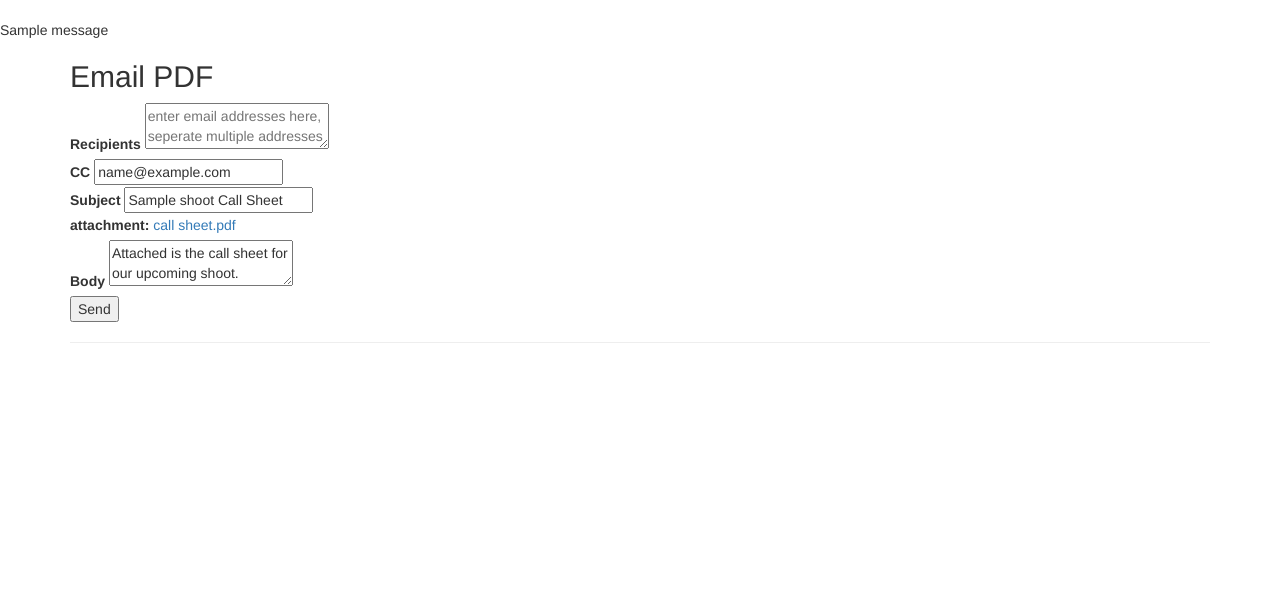
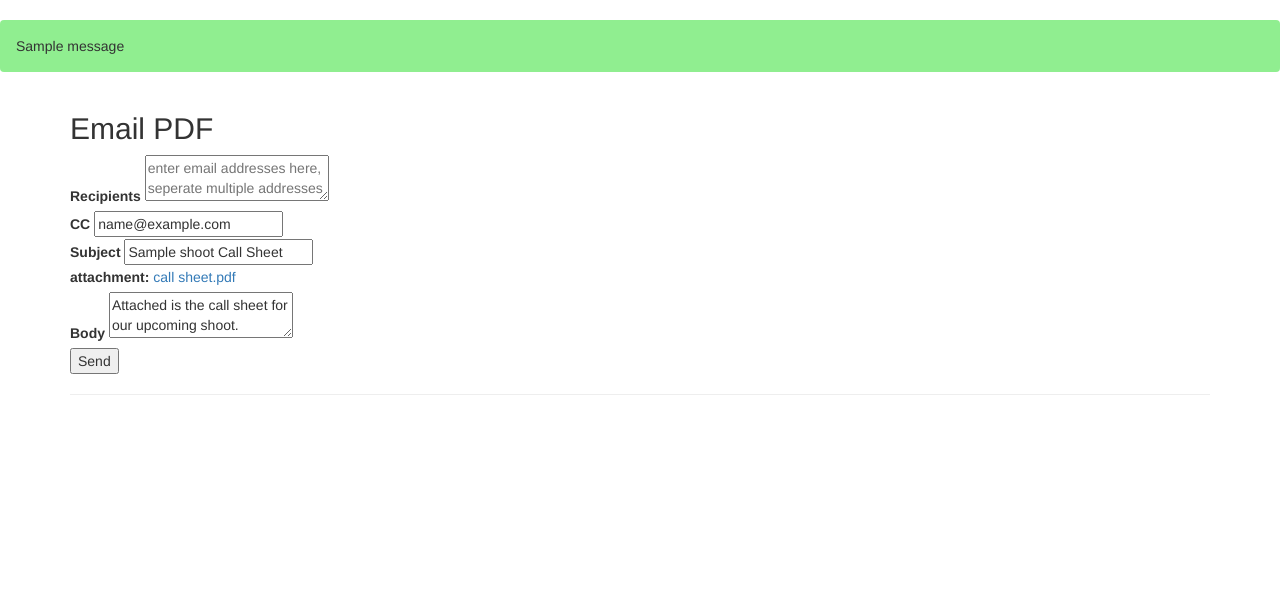
Before and after one commit to dbish/MyCallTime, a Flask app: page /emailpdf/1 in a window 1280 px wide. Shown: the top 614 px of the page. Run offline with Flask 2, Linux system fonts and the light colour scheme; the visitor is signed in with stand-in values (Sample User, id 1); tables that the repository leaves empty hold one stand-in row (values such as "Sample post"); one stand-in notice (Sample message) is shown; parts of the project's set-up code (start-up, migrations or seed data) failed here and were passed over; some libraries are stand-ins or nearby versions.

Commit message:
when sending email and saving a form, loading icon shows. Also made alerts consistent across dashboard, sheet view, and email. Alerts are dismissed on click.

```diff
--- a/MyCallTime/MyCallTime/static/content/site.css
+++ b/MyCallTime/MyCallTime/static/content/site.css
@@ -107,6 +107,10 @@ ul
 
 .success{
     background-color:lightgreen;
+}
+
+.error{
+    background-color:palevioletred;
 }
 
 
@@ -251,3 +255,15 @@ p.form-title
 .hideButton{
     display:none;
 }
+
+#dvLoading{
+   background:#000 url(/static/images/contents/loader.gif) no-repeat center center;
+   height: 100px;
+   width: 100px;
+   position: fixed;
+   z-index: 1000;
+   left: 50%;
+   top: 50%;
+   margin: -25px 0 0 -25px;
+   display:none;
+}
--- a/MyCallTime/MyCallTime/static/scripts/dashboard.js
+++ b/MyCallTime/MyCallTime/static/scripts/dashboard.js
@@ -24,7 +24,9 @@ $(document).ready(function () {
 
     });
 
-
+    $('.alert').click(function () {
+        $(this).hide();
+    });
 
     $('#editShoot').click(function()
     {
--- a/MyCallTime/MyCallTime/static/scripts/newItem.js
+++ b/MyCallTime/MyCallTime/static/scripts/newItem.js
@@ -1,6 +1,16 @@
+
+
 $(document).ready(function () {
 
     $('#title').text($('#name').val());
+
+    $('.alert').click(function () {
+        $(this).hide();
+    });
+
+    $('.saveButton').click(function () {
+        $('#dvLoading').show();
+    });
 
     $('#saveAndPreviewButton').click(function () {
         $('#viewPDF').val("true");
@@ -139,7 +149,6 @@ $(document).ready(function () {
    );
 
     $('#talentList').on("click", '.deleteTalent', function () {
-        alert("delete");
         $(this).parent().parent().find(".archived").find("input").val(1);
         $(this).parent().parent().addClass('deleted');
         $('#talent').prepend('<div class="unsaved"><p>- unsaved deletion -</p></div>');
--- a/MyCallTime/MyCallTime/templates/layout.html
+++ b/MyCallTime/MyCallTime/templates/layout.html
@@ -37,11 +37,11 @@
 
     </div>
 
-    {% with messages = get_flashed_messages() %}
+    {% with messages = get_flashed_messages(with_categories=true) %}
     {% if messages %}
     <ul class=flashes>
-        {% for message in messages %}
-        <li>{{ message }}</li>
+        {% for category, message in messages%}
+        <li class="{{category}} alert">{{ message }}</li>
         {% endfor %}
     </ul>
     {% endif %}
--- a/MyCallTime/MyCallTime/templates/layout2.html
+++ b/MyCallTime/MyCallTime/templates/layout2.html
@@ -38,7 +38,7 @@
                 </ul>
 
                 <ul class="nav navbar-nav navbar-right">
-                    <li><a id="saveAll" href="javascript:document.getElementById('edit-form').submit();">save all</a></li>
+                    <li><a class="saveButton" id="saveAll" href="javascript:document.getElementById('edit-form').submit();">save all</a></li>
                 </ul>
             </div><!-- /.navbar-collapse -->
         </div><!-- /.container-fluid -->
--- a/MyCallTime/MyCallTime/templates/sendemail.html
+++ b/MyCallTime/MyCallTime/templates/sendemail.html
@@ -1,23 +1,32 @@
 {% extends "layout.html" %}
+
+
 
 {% block content %}
 <h2>Email PDF</h2>
+
+
+
+
+<ul class=flashes>
     {% for message in form.recipient.errors %}
-<div class="flash">{{ message }}</div>
+    <li class="alert error">{{ message }}</li>
     {% endfor %}
 
     {% for message in form.cc.errors %}
-<div class="flash">{{ message }}</div>
+    <li class="alert error">{{ message }}</li>
     {% endfor %}
 
     {% for message in form.subject.errors %}
-<div class="flash">{{ message }}</div>
+    <li class="alert error">{{ message }}</li>
     {% endfor %}
 
     {% for message in form.message.errors %}
-<div class="flash">{{ message }}</div>
+    <li class="alert error">{{ message }}</li>
     {% endfor %}
+</ul>
 
+    <div id="dvLoading"></div>
     <form action="{{ url_for('emailPDF', shoot_id=id) }}" method=post>
         {{ form.hidden_tag() }}
         <div>
@@ -41,8 +50,10 @@
             {{ form.message.label }}
             {{ form.message }}
         </div>
-    <div>
+        <div class="saveButton">
             {{ form.submit }}
         </div>
     </form>
+
+    <script type="text/javascript" language="javascript" src="/static/scripts/newItem.js"></script>
     {% endblock %}
```
Also changed, not shown: MyCallTime/MyCallTime/templates/edit.html (+6 -3 lines). Lines whose indentation alone changed are shown as unchanged.
